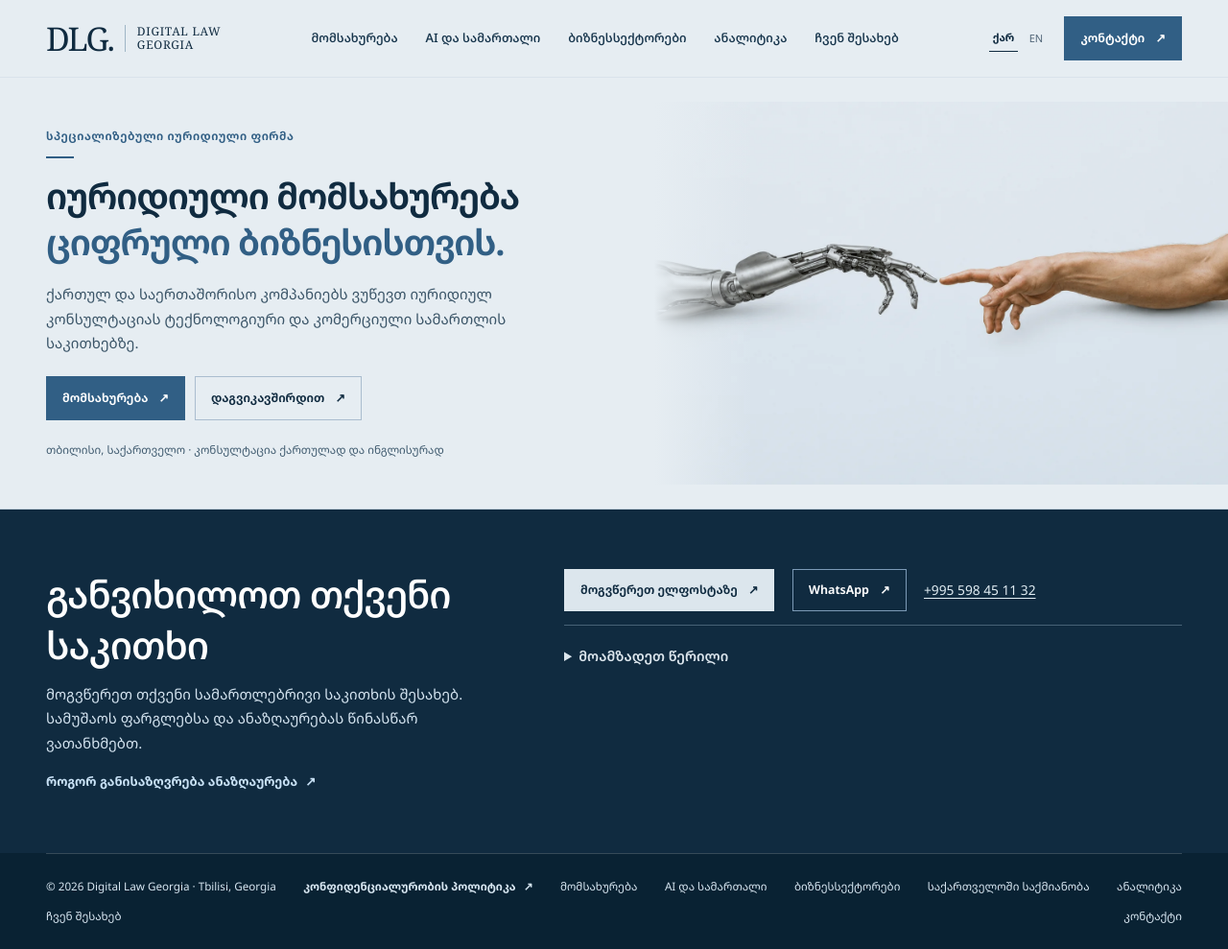
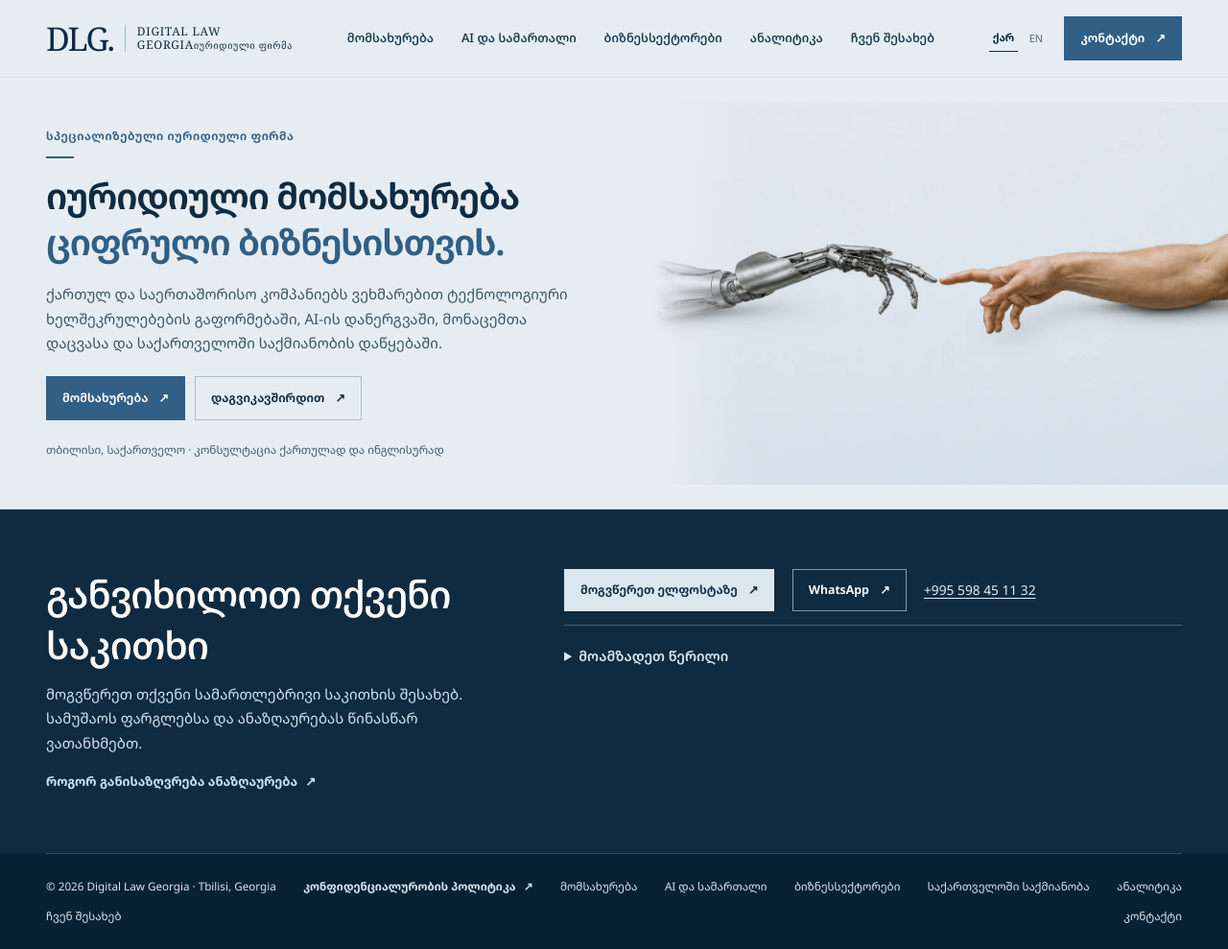
Before and after one commit to luka019/lukaswebsite, a Jekyll site: the page index.html, which Jekyll copies as it is, in a window 1280 px wide and 989 px high. Shown: the whole window at 96% size. Built offline with Jekyll 4.4.1, drawn with Linux system fonts in a browser that asks for light colours.

Commit message:
Restore bilingual law firm identity and legal finder; clarify client outcomes

```diff
--- a/index.html
+++ b/index.html
@@ -29,7 +29,7 @@
 <div class="wrap nav-inner">
 <a aria-label="Digital Law Georgia" class="brand" href="#top">
 <span class="monogram">DLG.</span>
-<span class="brand-name">DIGITAL LAW<br/>GEORGIA
+<span class="brand-name">DIGITAL LAW<br/>GEORGIA<small class="dlg-brand-legal" data-en="SPECIALIST LAW FIRM">იურიდიული ფირმა</small>
 </span>
 </a>
 <nav aria-label="მთავარი მენიუ" class="nav" data-en-aria="Main navigation" id="main-nav">
@@ -50,6 +50,7 @@
 </a>
 </nav>
 <div class="nav-tools">
+<!-- legal-finder-trigger -->
 <div aria-label="ენის არჩევა" data-en-aria="Choose language" class="language" role="group">
 <a href="/" data-language-link="ka" hreflang="ka" lang="ka" aria-label="ქართული" aria-current="page">ქარ</a>
 <a href="/en/" data-language-link="en" hreflang="en" lang="en" aria-label="English">EN</a>
@@ -77,7 +78,7 @@
 </h1>
 </div>
 <div class="hero-copy">
-<p class="intro" data-en="We advise Georgian and international businesses on technology and commercial law.">ქართულ და საერთაშორისო კომპანიებს ვუწევთ იურიდიულ კონსულტაციას ტექნოლოგიური და კომერციული სამართლის საკითხებზე.</p>
+<p class="intro" data-en="We help Georgian and international companies negotiate technology contracts, adopt AI, protect data and set up operations in Georgia.">ქართულ და საერთაშორისო კომპანიებს ვეხმარებით ტექნოლოგიური ხელშეკრულებების გაფორმებაში, AI-ის დანერგვაში, მონაცემთა დაცვასა და საქართველოში საქმიანობის დაწყებაში.</p>
 <div class="hero-actions">
 <a class="primary" href="/services/">
 <span data-en="Explore services">მომსახურება</span>
```
